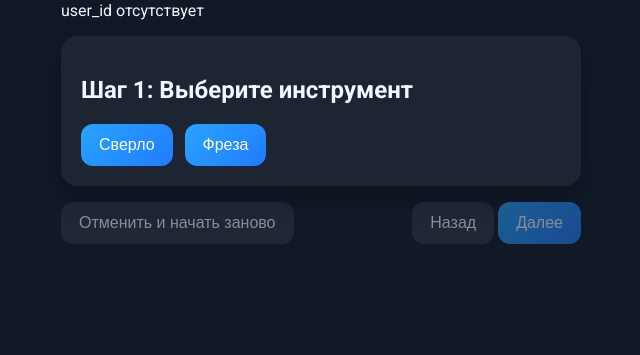
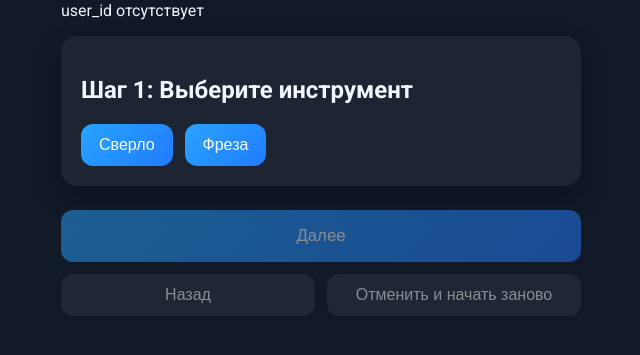
Before and after one commit to sacher90/tg_cnc_app, a Flask app: page / in a window 1280 px wide. Shown: the part 157-512 px from the top of the page, without its empty margins (319-959 px from the left). Run offline with Flask 3, Linux system fonts and the light colour scheme; some libraries are stand-ins or nearby versions.

Commit message:
Auto-advance step selection and restyle navigation

```diff
--- a/static/js/main.js
+++ b/static/js/main.js
@@ -130,8 +130,18 @@
     }
 
     function maybeNext() {
-        if ((currentStep === 1 && state.toolType) || (currentStep === 3 && state.toolMaterial)) {
-            // highlight enables but no auto step
+        if (currentStep === 1 && state.toolType) {
+            clearError();
+            setStep(2);
+            if (materialInput) {
+                materialInput.focus();
+            }
+        } else if (currentStep === 3 && state.toolMaterial) {
+            clearError();
+            setStep(4);
+            if (diameterInput) {
+                diameterInput.focus();
+            }
         }
     }
 
--- a/templates/index.html
+++ b/templates/index.html
@@ -84,8 +84,22 @@
         label { display: block; font-weight: 500; margin-bottom: 8px; }
         .navigation {
             display: flex;
-            justify-content: space-between;
-            margin-top: 16px;
+            flex-direction: column;
+            gap: 12px;
+            margin-top: 24px;
+        }
+        .navigation-secondary {
+            display: flex;
+            gap: 12px;
+            flex-wrap: nowrap;
+        }
+        .navigation-secondary button {
+            flex: 1;
+        }
+        #nextBtn {
+            width: 100%;
+            padding: 16px;
+            font-size: 1.05rem;
         }
         table {
             width: 100%;
@@ -174,10 +188,10 @@
     </div>
 
     <div class="navigation">
-        <button id="resetBtn" class="secondary">Отменить и начать заново</button>
-        <div>
+        <button id="nextBtn">Далее</button>
+        <div class="navigation-secondary">
             <button id="backBtn" class="secondary">Назад</button>
-            <button id="nextBtn">Далее</button>
+            <button id="resetBtn" class="secondary">Отменить и начать заново</button>
         </div>
     </div>
 </div>
```
